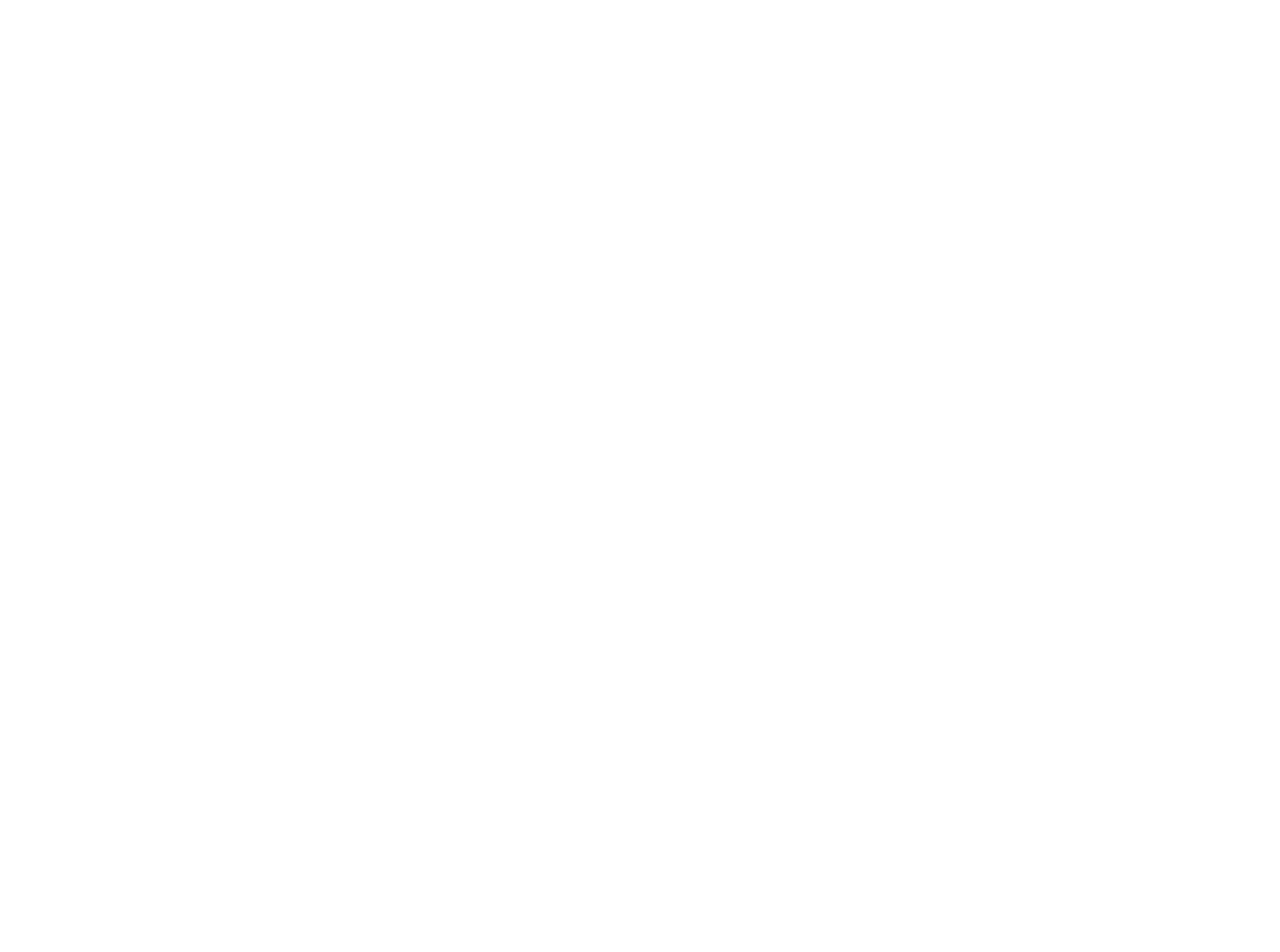
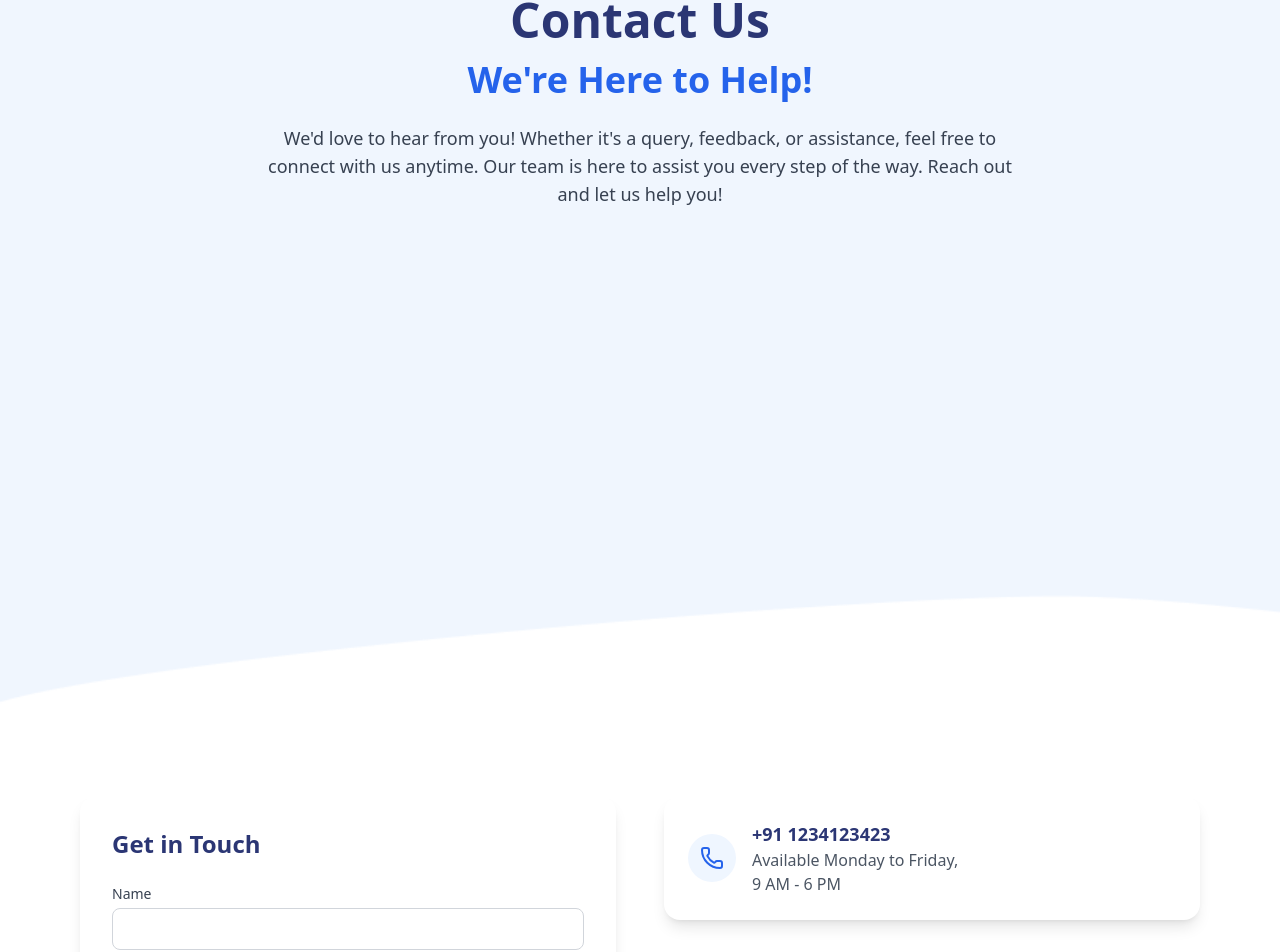
Before and after one commit to srishticampus/AI-Powered-Interview-Bot, a React (Vite) app in the folder client/: page /lexsi/user/contact in a window 1280 px wide. Shown: the part 140-1092 px from the top of the page. Before the commit the page ends 800 px from the top, so only its background shows below. Built offline with nearby package versions, Linux system fonts and the light colour scheme.

Commit message:
feat: contact page UI

```diff
--- a/client/src/App.jsx
+++ b/client/src/App.jsx
@@ -4,6 +4,7 @@
 import "./App.css";
 import { Signup } from "./pages/user/signup/signup";
 import { SignIn } from "./pages/user/signin/signin";
+import { Contact } from "./pages/user/contact/contact";
 
 function App() {
   return (
@@ -13,6 +14,7 @@
         <Route path="/" element={<Landing />} />
         <Route path="/user/signup" element={<Signup />} />
         <Route path="/user/signin" element={<SignIn />} />
+        <Route path="/user/contact" element={<Contact />} />
 
         {/* this route should be last */}
         <Route path="/*" element={<NotFound />} />
--- /dev/null
+++ b/client/src/components/user/contact/contactForm.jsx
@@ -0,0 +1,143 @@
+import React, { useState } from "react";
+import { Mail, Phone, MapPin } from "lucide-react";
+
+export const ContactForm = () => {
+  const [formData, setFormData] = useState({
+    name: "",
+    email: "",
+    comments: "",
+  });
+
+  const handleSubmit = (e) => {
+    e.preventDefault();
+    // Handle form submission logic here
+    console.log("Form submitted:", formData);
+  };
+
+  const handleChange = (e) => {
+    const { name, value } = e.target;
+    setFormData((prev) => ({
+      ...prev,
+      [name]: value,
+    }));
+  };
+
+  return (
+    <div className="tw-max-w-6xl tw-mx-auto tw-px-4 tw-py-16 tw-grid tw-grid-cols-1 md:tw-grid-cols-2 tw-gap-12">
+      {/* Form Section */}
+      <div className="tw-bg-white tw-rounded-2xl tw-shadow-lg tw-p-8">
+        <h2 className="tw-text-2xl tw-font-bold tw-text-[#2B3674] tw-mb-6">
+          Get in Touch
+        </h2>
+        <form onSubmit={handleSubmit} className="tw-space-y-6">
+          <div>
+            <label
+              htmlFor="name"
+              className="tw-block tw-text-sm tw-font-medium tw-text-gray-700 tw-mb-1"
+            >
+              Name
+            </label>
+            <input
+              type="text"
+              id="name"
+              name="name"
+              value={formData.name}
+              onChange={handleChange}
+              className="tw-w-full tw-px-4 tw-py-2 tw-border tw-border-gray-300 tw-rounded-lg focus:tw-ring-2 focus:tw-ring-blue-500 focus:tw-border-blue-500 tw-transition-colors"
+              required
+            />
+          </div>
+
+          <div>
+            <label
+              htmlFor="email"
+              className="tw-block tw-text-sm tw-font-medium tw-text-gray-700 tw-mb-1"
+            >
+              E-Mail
+            </label>
+            <input
+              type="email"
+              id="email"
+              name="email"
+              value={formData.email}
+              onChange={handleChange}
+              className="tw-w-full tw-px-4 tw-py-2 tw-border tw-border-gray-300 tw-rounded-lg focus:tw-ring-2 focus:tw-ring-blue-500 focus:tw-border-blue-500 tw-transition-colors"
+              required
+            />
+          </div>
+
+          <div>
+            <label
+              htmlFor="comments"
+              className="tw-block tw-text-sm tw-font-medium tw-text-gray-700 tw-mb-1"
+            >
+              Comments
+            </label>
+            <textarea
+              id="comments"
+              name="comments"
+              value={formData.comments}
+              onChange={handleChange}
+              rows="4"
+              className="tw-w-full tw-px-4 tw-py-2 tw-border tw-border-gray-300 tw-rounded-lg focus:tw-ring-2 focus:tw-ring-blue-500 focus:tw-border-blue-500 tw-transition-colors"
+              required
+            ></textarea>
+          </div>
+
+          <div className="tw-flex tw-justify-center">
+            <button
+              type="submit"
+              className="tw-mx-auto tw-w-4/12  tw-bg-blue-600 tw-text-white tw-py-3 tw-px-6 tw-rounded-full tw-font-semibold hover:tw-bg-blue-700 tw-transition-colors"
+            >
+              Submit
+            </button>
+          </div>
+        </form>
+      </div>
+
+      {/* Contact Information Section */}
+      <div className="tw-space-y-20">
+        <div className="tw-bg-white tw-rounded-2xl tw-shadow-lg tw-p-6 tw-flex tw-items-center tw-gap-4">
+          <div className="tw-bg-blue-50 tw-p-3 tw-rounded-full">
+            <Phone className="tw-w-6 tw-h-6 tw-text-blue-600" />
+          </div>
+          <div>
+            <p className="tw-text-lg tw-font-semibold tw-text-[#2B3674]">
+              +91 1234123423
+            </p>
+            <p className="tw-text-gray-600">
+              Available Monday to Friday,
+              <br />9 AM - 6 PM
+            </p>
+          </div>
+        </div>
+
+        <div className="tw-bg-white tw-rounded-2xl tw-shadow-lg tw-p-6 tw-flex tw-items-center tw-gap-4">
+          <div className="tw-bg-blue-50 tw-p-3 tw-rounded-full">
+            <Mail className="tw-w-6 tw-h-6 tw-text-blue-600" />
+          </div>
+          <div>
+            <p className="tw-text-lg tw-font-semibold tw-text-[#2B3674]">
+              lexsi.job@gmail.com
+            </p>
+            <p className="tw-text-gray-600">
+              We will respond within 24 hours on weekdays.
+            </p>
+          </div>
+        </div>
+
+        <div className="tw-bg-white tw-rounded-2xl tw-shadow-lg tw-p-6 tw-flex tw-items-center tw-gap-4">
+          <div className="tw-bg-blue-50 tw-p-3 tw-rounded-full">
+            <MapPin className="tw-w-6 tw-h-6 tw-text-blue-600" />
+          </div>
+          <div>
+            <p className="tw-text-lg tw-font-semibold tw-text-[#2B3674]">
+              Lexsi Headquarters
+            </p>
+            <p className="tw-text-gray-600">1234 Avenue, Suite 567</p>
+          </div>
+        </div>
+      </div>
+    </div>
+  );
+};
--- /dev/null
+++ b/client/src/components/user/contact/contactHeader.jsx
@@ -0,0 +1,25 @@
+import React from 'react';
+import { Headphones, MessageCircle, Clock } from 'lucide-react';
+import ContactHeaderImg from "../../../assets/png/contact-bg.png";
+export const ContactHeader = () => {
+  return (
+    <div style={{backgroundImage: `url(${ContactHeaderImg})`}} className="tw-min-h-screen tw-bg-no-repeat tw-bg-cover tw-py-16 tw-px-4">
+      <div className="tw-max-w-6xl tw-mx-auto tw-text-center">
+        <h1 className="tw-text-4xl md:tw-text-5xl tw-font-bold tw-text-[#2B3674] tw-mb-4">
+          Contact Us
+        </h1>
+
+        <h2 className="tw-text-3xl md:tw-text-4xl tw-font-bold tw-text-blue-600 tw-mb-6">
+          We're Here to Help!
+        </h2>
+
+        <p className="tw-text-lg tw-text-gray-700 tw-max-w-3xl tw-mx-auto tw-mb-12">
+          We'd love to hear from you! Whether it's a query, feedback, or assistance, feel free to connect with us anytime.
+          Our team is here to assist you every step of the way. Reach out and let us help you!
+        </p>
+
+
+      </div>
+    </div>
+  );
+};
--- /dev/null
+++ b/client/src/pages/user/contact/contact.jsx
@@ -0,0 +1,15 @@
+import { Footer } from "../../../components/landing/footer";
+import { LandingNavbar } from "../../../components/ui/landingNavbar/landingNavbar";
+import { ContactForm } from "../../../components/user/contact/contactForm";
+import { ContactHeader } from "../../../components/user/contact/contactHeader";
+
+export const Contact = () => {
+  return (
+    <div>
+      <LandingNavbar />
+      <ContactHeader />
+      <ContactForm/>
+      <Footer />
+    </div>
+  );
+};
```
Also changed, not shown: client/src/assets/png/contact-bg.png (added).
